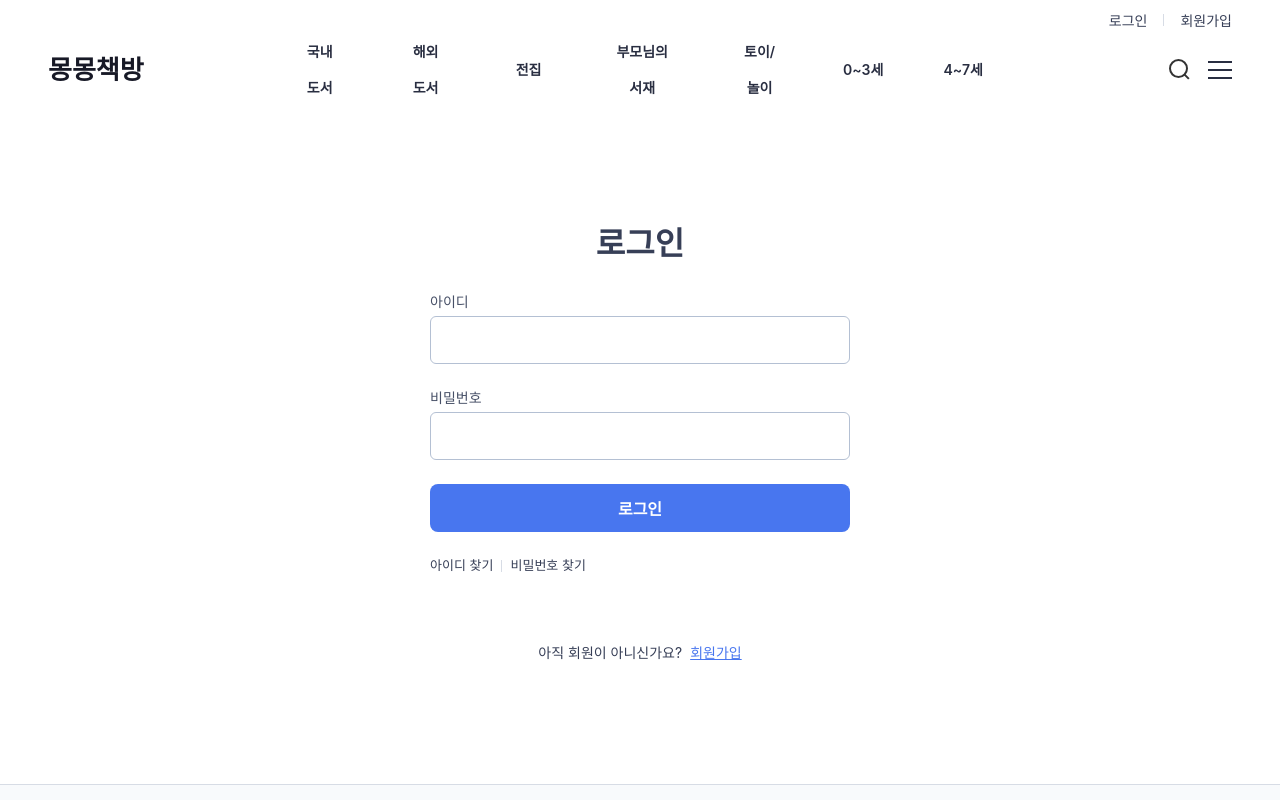
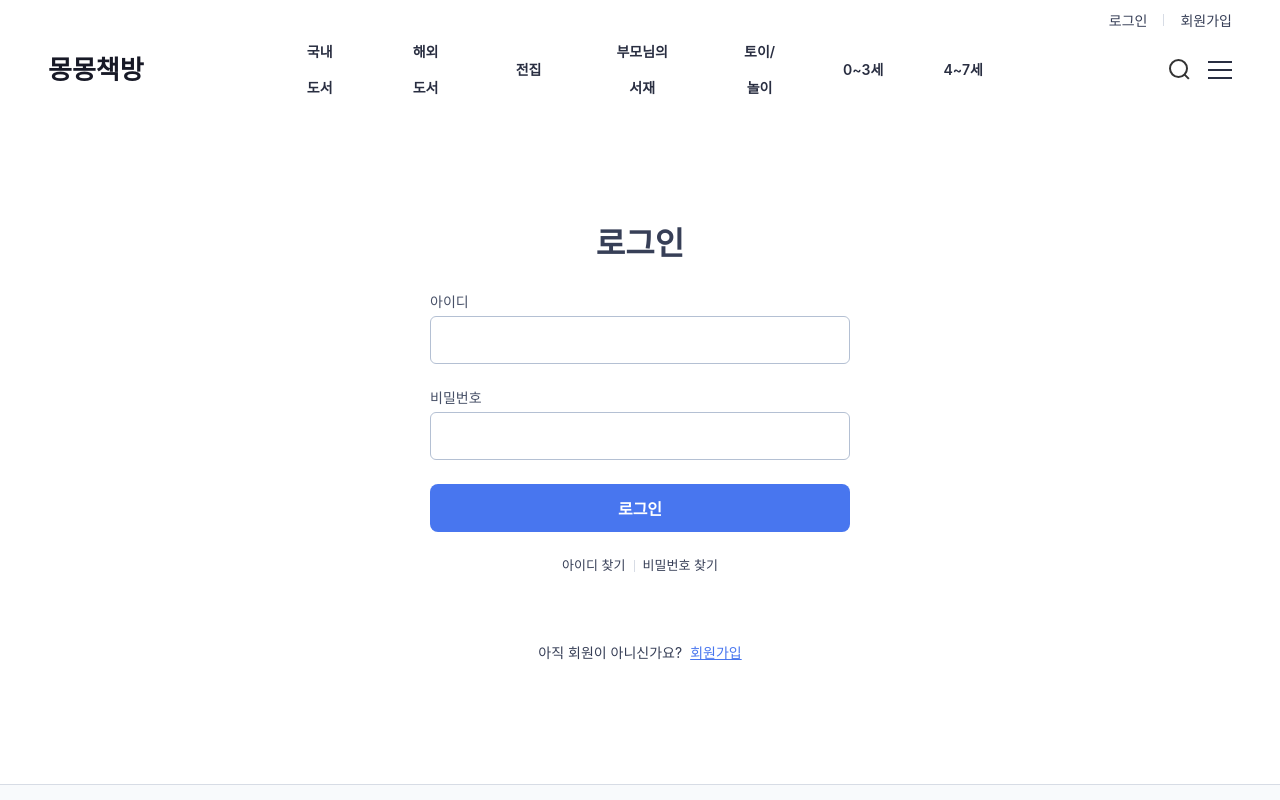
Before and after one commit to devgiants75/bookstore, a React (Create React App) app in the folder web/: page /signIn in a window 1280 px wide. Shown: the top 800 px of the page. Built offline with nearby package versions, Linux system fonts and the light colour scheme; a web font is replaced by a local one.

Commit message:
Design: 아이디, 비밀번호 찾기 정렬 수정

```diff
--- a/web/src/pages/SignIn/Index.Style.tsx
+++ b/web/src/pages/SignIn/Index.Style.tsx
@@ -48,6 +48,7 @@
   display: flex;
   align-items: center;
   gap: 8rem;
+  justify-content: center;
 
   & a {
     font-size: 13rem;
--- a/web/src/pages/SignIn/index.tsx
+++ b/web/src/pages/SignIn/index.tsx
@@ -1,7 +1,7 @@
 import React, { useState } from 'react';
 import axios from 'axios';
 import { Cookies, useCookies } from 'react-cookie';
-import { useNavigate, Link } from 'react-router-dom';
+import { Link } from 'react-router-dom';
 import * as S from './Index.Style';
 
 import { useUserStore } from '../../stores';
@@ -11,7 +11,6 @@
   const [userId, setUserId] = useState<string>('');
   const [userPassword, setUserPassword] = useState<string>('');
   const [cookies, setCookies] = useCookies();
-  const navigator = useNavigate();
   const { user, setUser } = useUserStore();
 
   const signInHandeler = () => {
```
